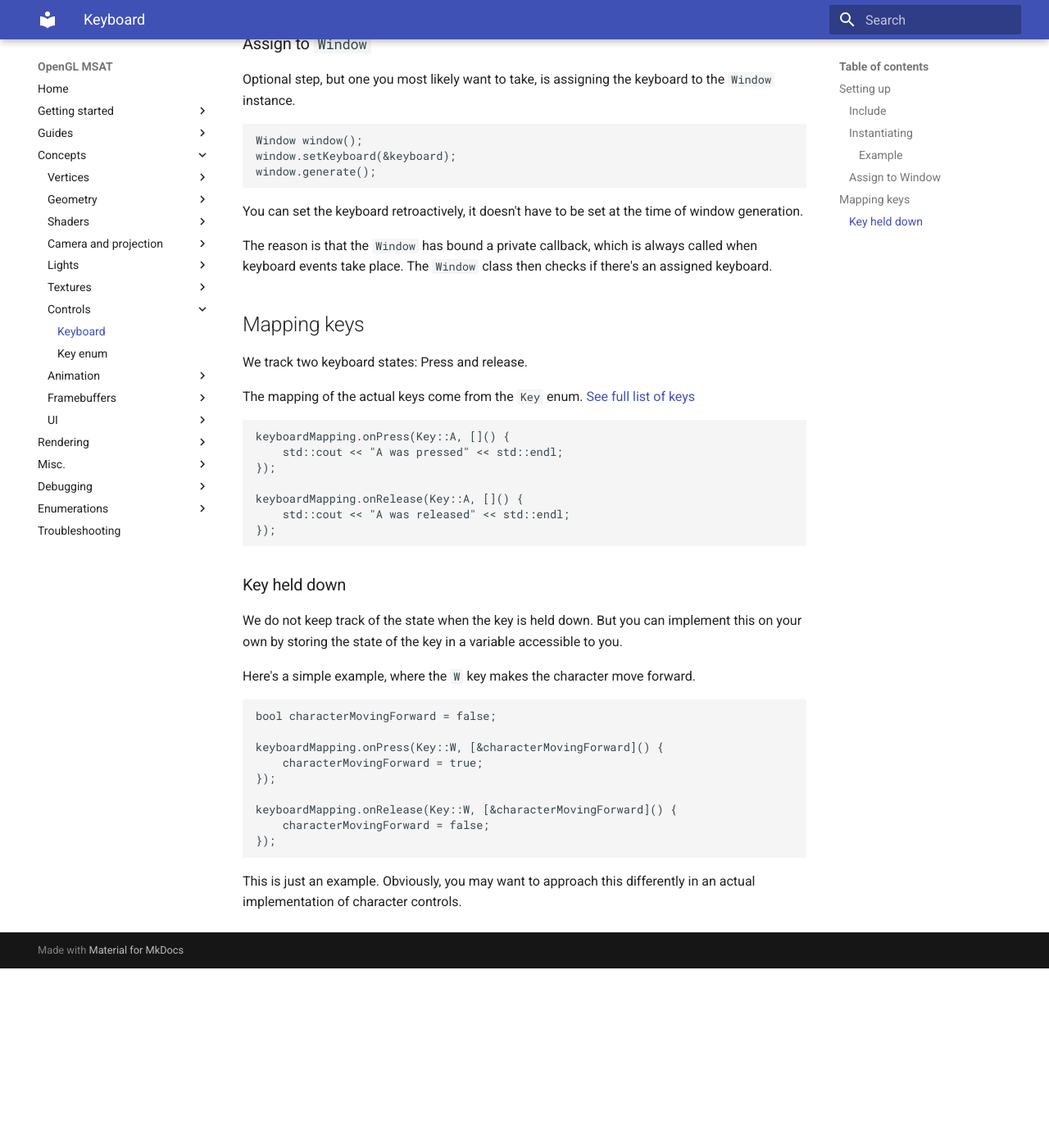
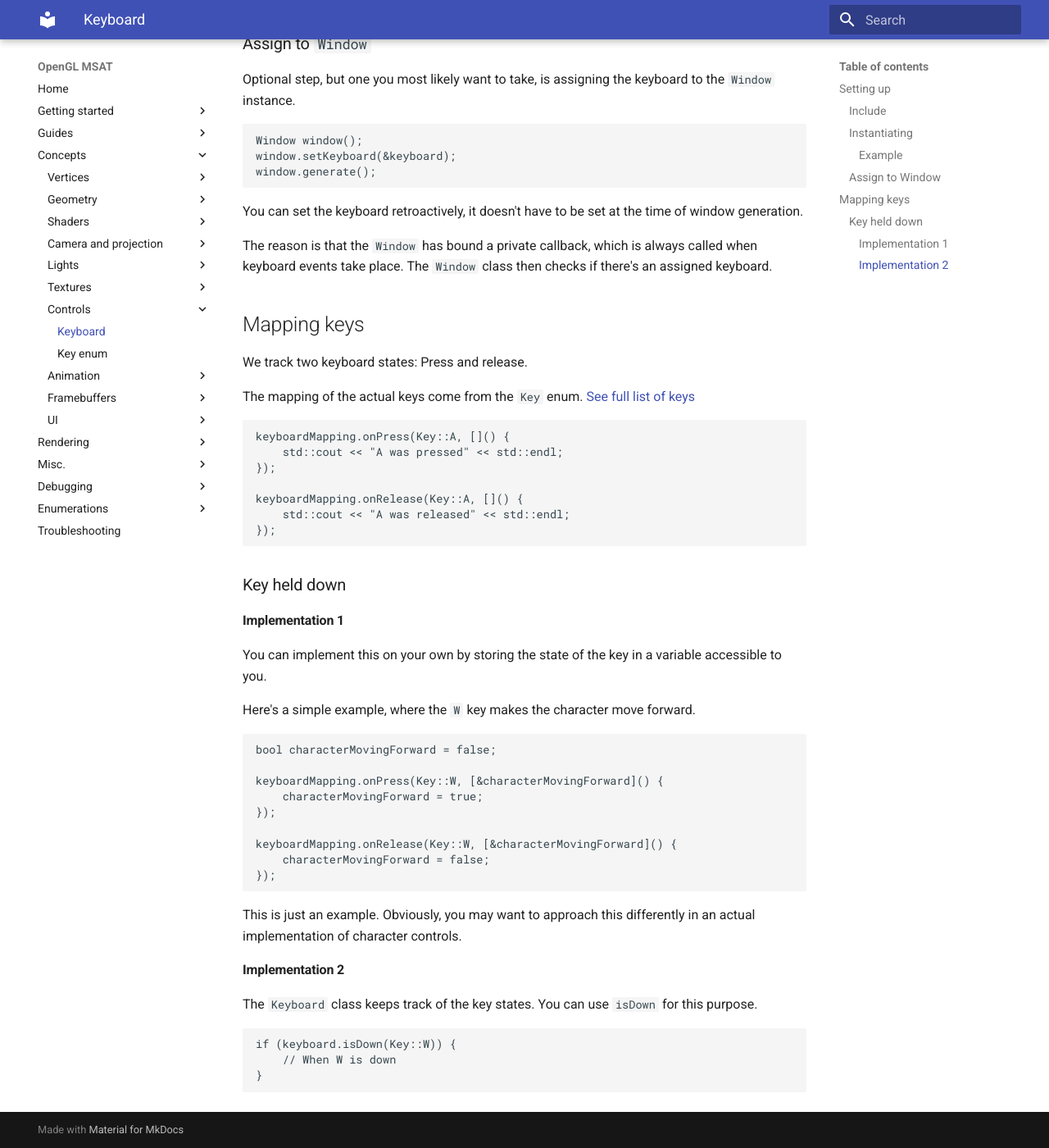
Before and after one commit to markhj/opengl-msat, an MkDocs documentation site: the page built from docs/controls/keyboard.md, in a window 1280 px wide and 1400 px high, scrolled down 1153 px. Shown: the whole window at 82% size. Built offline with MkDocs 1.6.1 and Material for MkDocs 9.7.7, drawn with Linux system fonts in a browser that asks for light colours; before the commit the page ends 2334 px from its top, so only the background shows below that.

Commit message:
Key down state

`````diff
--- a/docs/controls/keyboard.md
+++ b/docs/controls/keyboard.md
@@ -68,8 +68,8 @@ keyboardMapping.onRelease(Key::A, []() {
 ````
 
 ### Key held down
-We do not keep track of the state when the key is held down. But you can implement this on your
-own by storing the state of the key in a variable accessible to you.
+#### Implementation 1
+You can implement this on your own by storing the state of the key in a variable accessible to you.
 
 Here's a simple example, where the ``W`` key makes the character move forward.
 
@@ -87,3 +87,12 @@ keyboardMapping.onRelease(Key::W, [&characterMovingForward]() {
 
 This is just an example. Obviously, you may want to approach this differently in an actual
 implementation of character controls.
+
+#### Implementation 2
+The ``Keyboard`` class keeps track of the key states. You can use ``isDown`` for this purpose.
+
+````c++
+if (keyboard.isDown(Key::W)) {
+    // When W is down
+}
+````
`````
Also changed, not shown: 3 other files.
